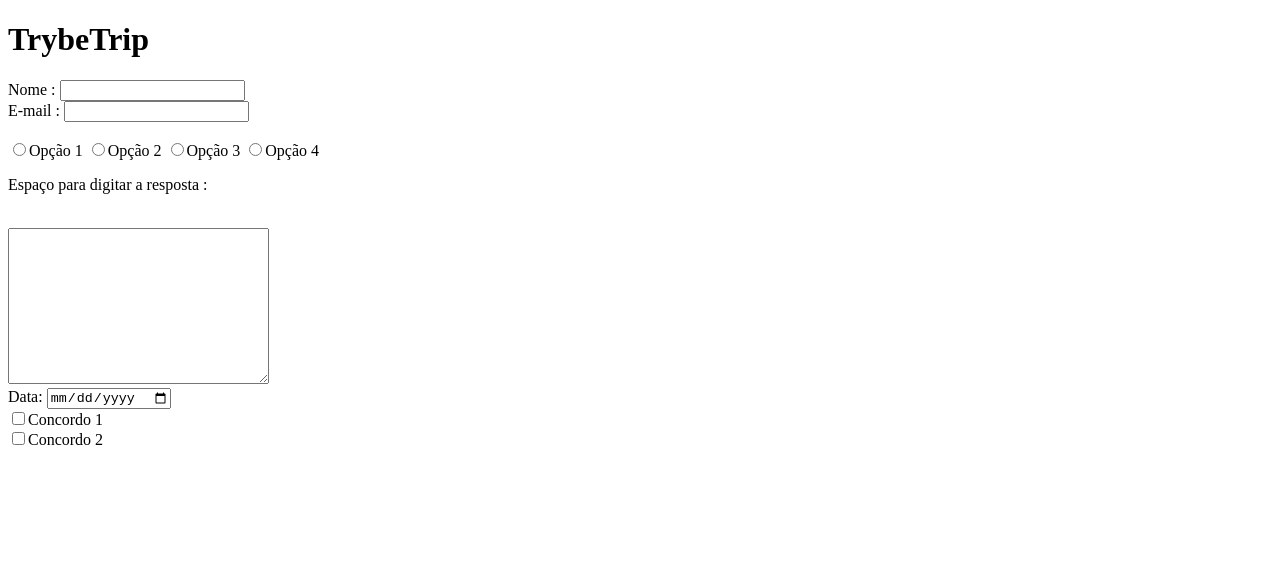
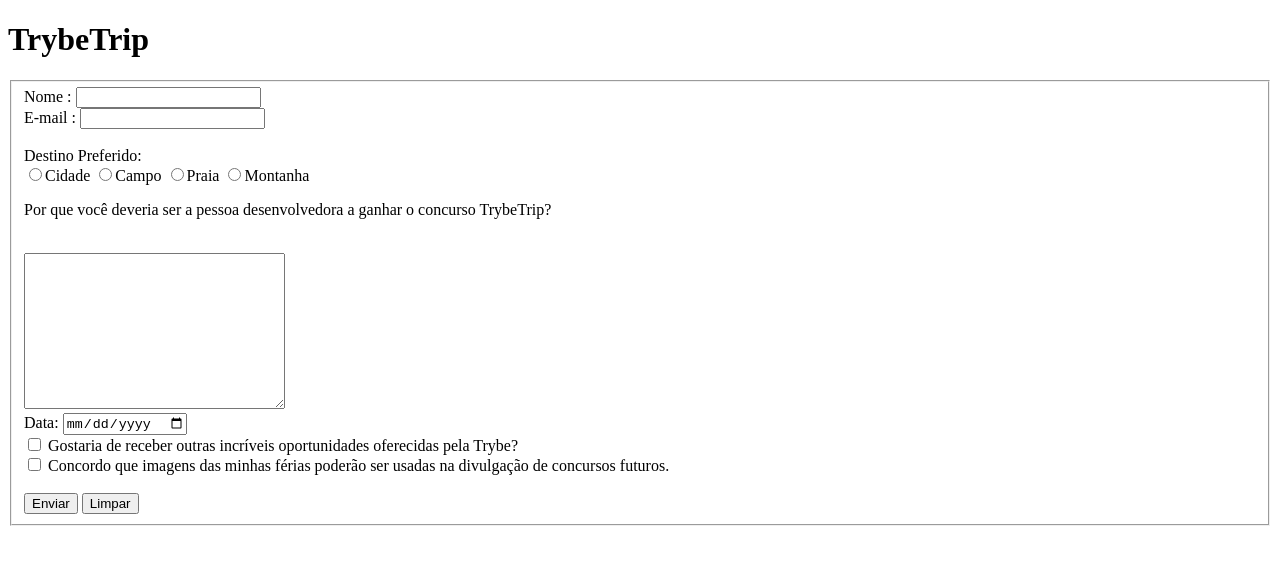
Before and after one commit to trnasci/trybe-exercicios, a plain HTML site: page Fundamentos/bloco-6-html-e-css-forms-flexbox-e-responsivo/dia-1-html-css-forms/form.html in a window 1280 px wide. Drawn offline with Linux system fonts and the light colour scheme.

Commit message:
Exercicios 6.1

```diff
--- a/Fundamentos/bloco-6-html-e-css-forms-flexbox-e-responsivo/dia-1-html-css-forms/form.html
+++ b/Fundamentos/bloco-6-html-e-css-forms-flexbox-e-responsivo/dia-1-html-css-forms/form.html
@@ -1,5 +1,6 @@
 <!DOCTYPE html>
 <html lang="en">
+
 <head>
     <meta charset="UTF-8">
     <meta http-equiv="X-UA-Compatible" content="IE=edge">
@@ -10,9 +11,10 @@
     <h1>TrybeTrip</h1>
 </header>
 <main>
+    <fieldset>
         <form action="" method="get" enctype="multipart/form-data">
             <label for="nome-completo">Nome :
-            <input type="text" name="nome" id="nome-completo" >
+                <input type="text" name="nome" id="nome-completo">
             </label>
             <br>
             <label for="email">E-mail :
@@ -21,13 +23,15 @@
             <br>
             <br>
             <label for="option">
-            <input type="radio" name="option" id="option" value="option-1">Opção 1
-            <input type="radio" name="option" id="option" value="option-1">Opção 2
-            <input type="radio" name="option" id="option" value="option-1">Opção 3
-            <input type="radio" name="option" id="option" value="option-1">Opção 4
+                Destino Preferido:
+                <br>
+                <input type="radio" name="option" id="option" value="Cidade">Cidade
+                <input type="radio" name="option" id="option" value="Campo">Campo
+                <input type="radio" name="option" id="option" value="Praia">Praia
+                <input type="radio" name="option" id="option" value="Montanha">Montanha
             </label>
             <br>
-        <p>Espaço para digitar a resposta :</p>
+            <p>Por que você deveria ser a pessoa desenvolvedora a ganhar o concurso TrybeTrip?</p>
             <br>
             <textarea name="resposta" id="area-resposta" cols="30" rows="10"></textarea>
             <br>
@@ -36,18 +40,25 @@
             </label>
             <br>
             <label for="conc">
-            <input type="checkbox" name="conc-1" id="conc">Concordo 1
+                <input type="checkbox" name="conc-1" id="conc">
+                Gostaria de receber outras incríveis oportunidades
+                oferecidas pela Trybe?
                 <br>
-            <input type="checkbox" name="conc-1" id="conc">Concordo 2
-
+                <input type="checkbox" name="conc-1" id="conc">
+                Concordo que imagens das minhas férias poderão ser usadas
+                na divulgação de concursos futuros.
             </label>
-
-
-
+            <br>
+            <br>
+            <button type="submit">Enviar</button>
+            <button type="reset">Limpar</button>
         </form>
+    </fieldset>
 
 </main>
+
 <body>
 
 </body>
+
 </html>
```
Lines whose indentation alone changed are shown as unchanged.
